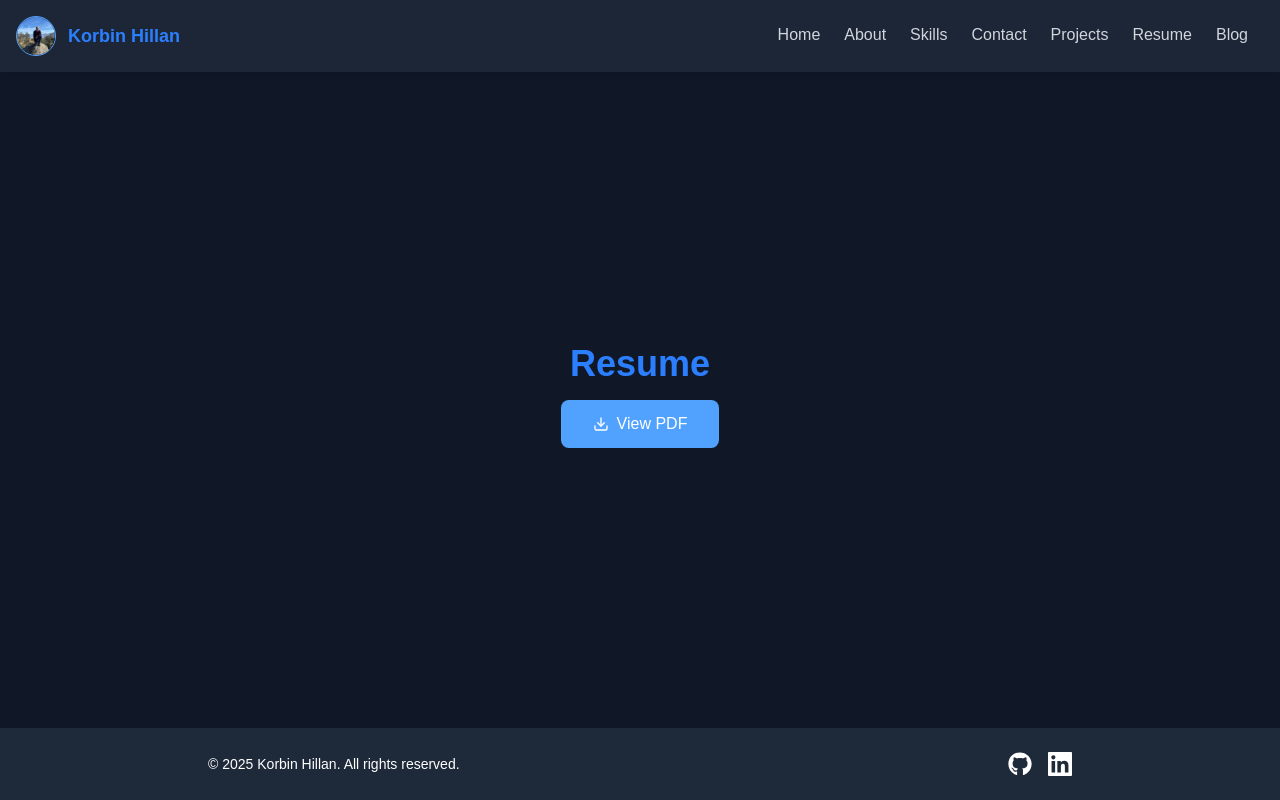
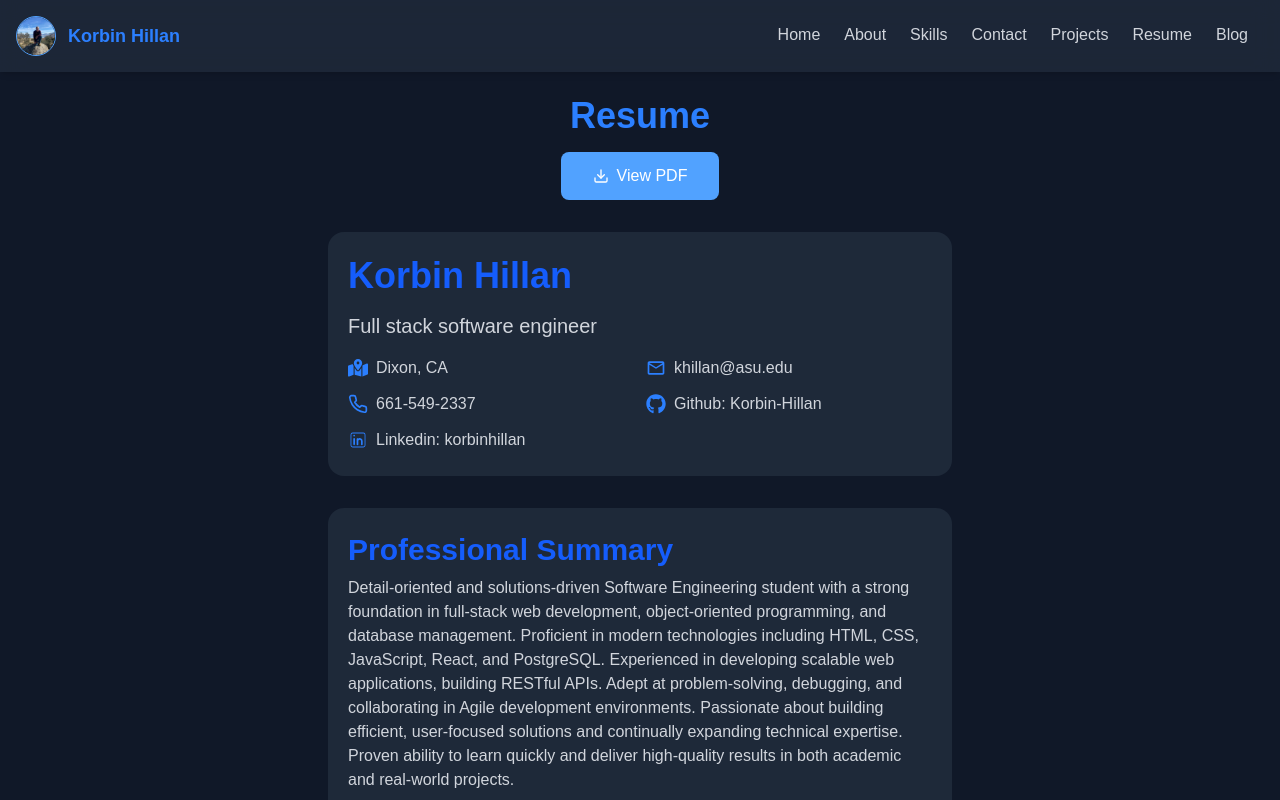
Before and after one commit to Korbin-Hillan/Portfolio, a Next.js app: page /resume in a window 1280 px wide. Shown: the top 800 px of the page. Built offline with nearby package versions, Linux system fonts and the light colour scheme.

Commit message:
finished 2 sections of the resume

```diff
--- a/pages/resume.js
+++ b/pages/resume.js
@@ -1,22 +1,132 @@
 import HeaderBar from "../components/header";
-import { FiDownload } from "react-icons/fi";
+import { FiDownload, FiPhone } from "react-icons/fi";
 import Footer from "../components/footer";
+import { FaMapLocationDot, FaGithub } from "react-icons/fa6";
+import { MdOutlineMailOutline } from "react-icons/md";
+import { CiLinkedin } from "react-icons/ci";
 
 import "../src/app/globals.css";
+
+const ResumeContainer = ({ children }) => {
+  return (
+    <div className="flex flex-col bg-gray-800 w-11/12 md:w-9/12 lg:w-6/12 h-auto min-h-56 rounded-2xl self-center mt-4 md:mt-8 transition-colors duration-300">
+      {children}
+    </div>
+  );
+};
+
+const ContactItem = ({
+  icon,
+  text,
+  href,
+  target = "_blank",
+  rel = "noopener noreferrer",
+}) => {
+  return (
+    <div className="flex items-center">
+      {icon}
+      {href ? (
+        <a
+          href={href}
+          target={target}
+          rel={rel}
+          className="text-gray-300 dark:text-gray-300 ml-2 hover:text-blue-400 transition-colors"
+          aria-label={text}
+        >
+          {text}
+        </a>
+      ) : (
+        <p className="text-gray-300 dark:text-gray-700 ml-2">{text}</p>
+      )}
+    </div>
+  );
+};
+
 export default function Resume() {
   return (
-    <div className="flex flex-col min-h-screen">
+    <div className="flex flex-col min-h-screen ">
       <HeaderBar allLinksToHome={true} />
-      <div className="flex flex-col justify-center flex-grow">
-        <h1 className="self-center text-blue-500 font-extrabold text-4xl mt-28">
+      <div className="flex flex-col flex-grow px-4">
+        <h1 className="self-center text-blue-500 font-extrabold text-4xl mt-24">
           Resume
         </h1>
-        <div className="bg-blue-400 self-center mt-4 rounded-lg p-3 px-8">
-          <button className="flex flex-row items-center gap-2">
+        <div className="bg-blue-400 hover:bg-blue-500 transition-colors self-center mt-4 rounded-lg p-3 px-8 cursor-pointer">
+          <a
+            href="/resume.pdf"
+            className="flex flex-row items-center gap-2 cursor-pointer"
+            aria-label="Download resume as PDF"
+          >
             <FiDownload />
             <span>View PDF</span>
-          </button>
+          </a>
         </div>
+        <ResumeContainer>
+          <h1 className="text-blue-600 text-3xl md:text-4xl pt-6 pl-5 font-bold">
+            Korbin Hillan
+          </h1>
+          <p className="text-gray-300 pl-5 pt-4 text-xl">
+            Full stack software engineer
+          </p>
+          {/* Contact information - responsive grid */}
+          <div className="grid grid-cols-1 md:grid-cols-2 gap-3 mx-5 mt-4">
+            <ContactItem
+              icon={
+                <FaMapLocationDot className="text-blue-500 text-xl flex-shrink-0" />
+              }
+              href="https://maps.google.com/?q=Dixon,CA"
+              text="Dixon, CA"
+            />
+            <ContactItem
+              icon={
+                <MdOutlineMailOutline className="text-blue-500 text-xl flex-shrink-0" />
+              }
+              href="mailto:khillan@asu.edu"
+              text="khillan@asu.edu"
+            />
+            <ContactItem
+              icon={<FiPhone className="text-blue-500 text-xl flex-shrink-0" />}
+              href="tel:6615492337"
+              text="661-549-2337"
+            />
+            <ContactItem
+              icon={
+                <FaGithub className="text-blue-500 text-xl flex-shrink-0" />
+              }
+              href="https://github.com/Korbin-Hillan"
+              text="Github: Korbin-Hillan"
+            />
+            <ContactItem
+              icon={
+                <CiLinkedin className="text-blue-500 text-xl flex-shrink-0" />
+              }
+              href="https://linkedin.com/in/korbinhillan"
+              text="Linkedin: korbinhillan"
+            />
+          </div>
+          <div className="pb-6"></div>
+        </ResumeContainer>
+        <ResumeContainer>
+          <h2 className="text-blue-600 text-2xl md:text-3xl pt-6 pl-5 font-bold">
+            Professional Summary
+          </h2>
+          <p className="text-gray-300 pl-5 px-5 pt-2 text-md pb-8">
+            Detail-oriented and solutions-driven Software Engineering student
+            with a strong foundation in full-stack web development,
+            object-oriented programming, and database management. Proficient in
+            modern technologies including HTML, CSS, JavaScript, React, and
+            PostgreSQL. Experienced in developing scalable web applications,
+            building RESTful APIs. Adept at problem-solving, debugging, and
+            collaborating in Agile development environments. Passionate about
+            building efficient, user-focused solutions and continually expanding
+            technical expertise. Proven ability to learn quickly and deliver
+            high-quality results in both academic and real-world projects.
+          </p>
+        </ResumeContainer>
+        <ResumeContainer>
+          <h2 className="text-blue-600 text-2xl md:text-3xl pt-6 pl-5 font-bold">
+            Education
+          </h2>
+        </ResumeContainer>
       </div>
       <Footer />
     </div>
```
